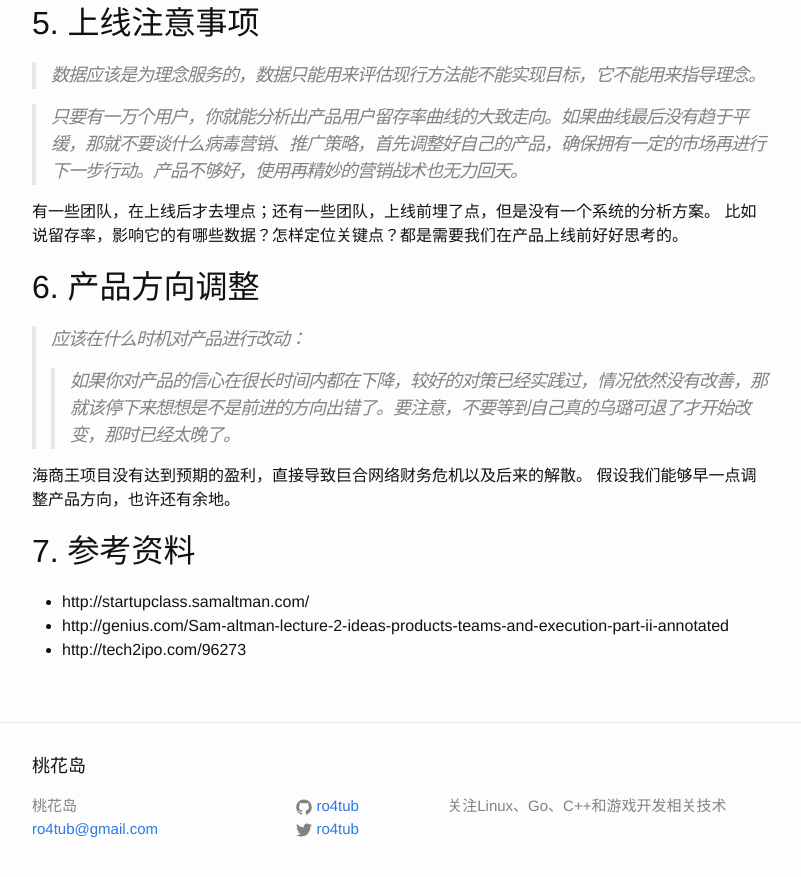
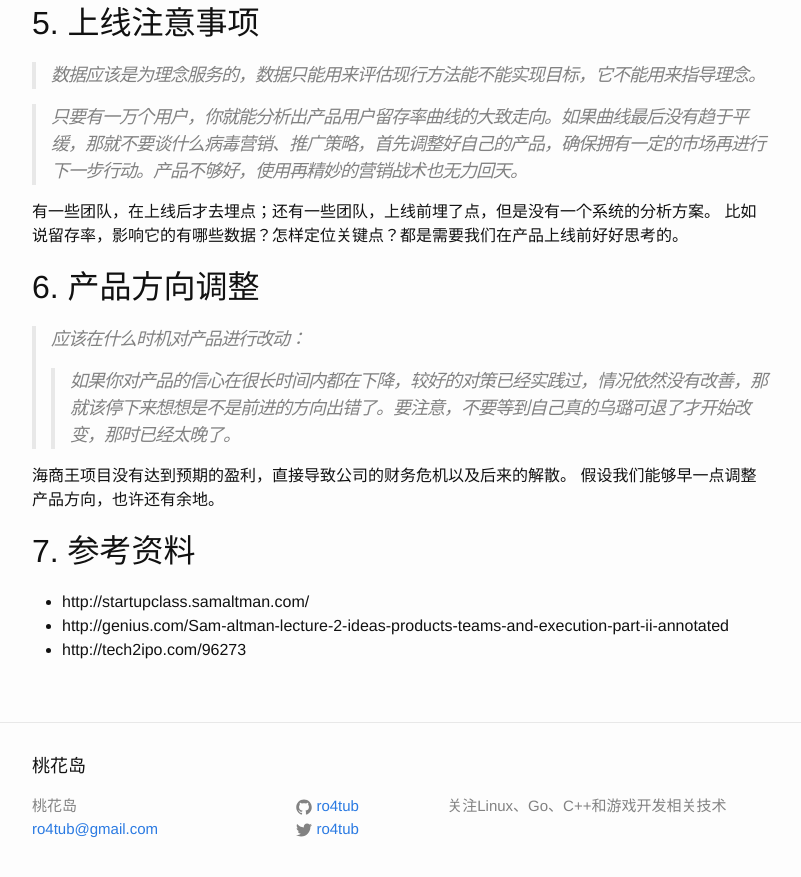
Before and after one commit to ro4tub/newblog, a Jekyll site: the page built from _posts/2015-04-12-yc_startup_lessons_learning.md, in a window 1280 px wide and 900 px high, scrolled down 1953 px. Shown: the top 877 px of the window, without its empty margins (238-1039 px from the left). Built offline with Jekyll 4.4.1, drawn with Linux system fonts in a browser that asks for light colours.

Commit message:
隐藏公司名字

```diff
--- a/_posts/2015-04-12-yc_startup_lessons_learning.md
+++ b/_posts/2015-04-12-yc_startup_lessons_learning.md
@@ -82,7 +82,7 @@ title: 学习YC创业课
 >>
 如果你对产品的信心在很长时间内都在下降，较好的对策已经实践过，情况依然没有改善，那就该停下来想想是不是前进的方向出错了。要注意，不要等到自己真的乌璐可退了才开始改变，那时已经太晚了。
 
-海商王项目没有达到预期的盈利，直接导致巨合网络财务危机以及后来的解散。
+海商王项目没有达到预期的盈利，直接导致公司的财务危机以及后来的解散。
 假设我们能够早一点调整产品方向，也许还有余地。
 
 
```
